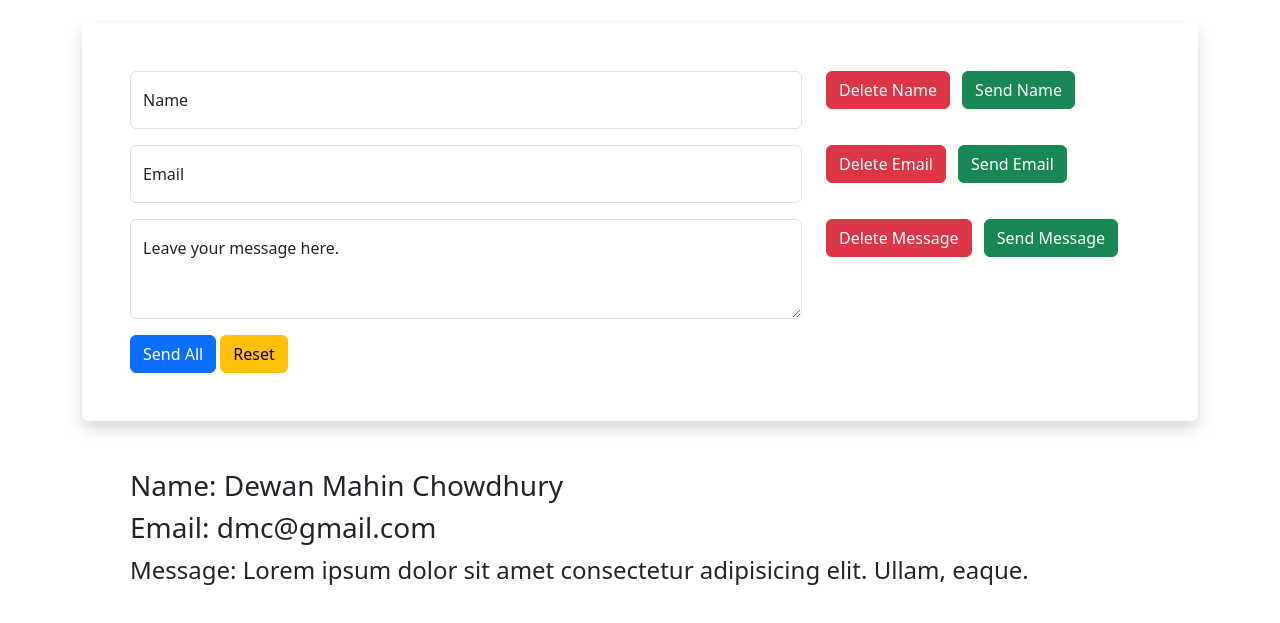
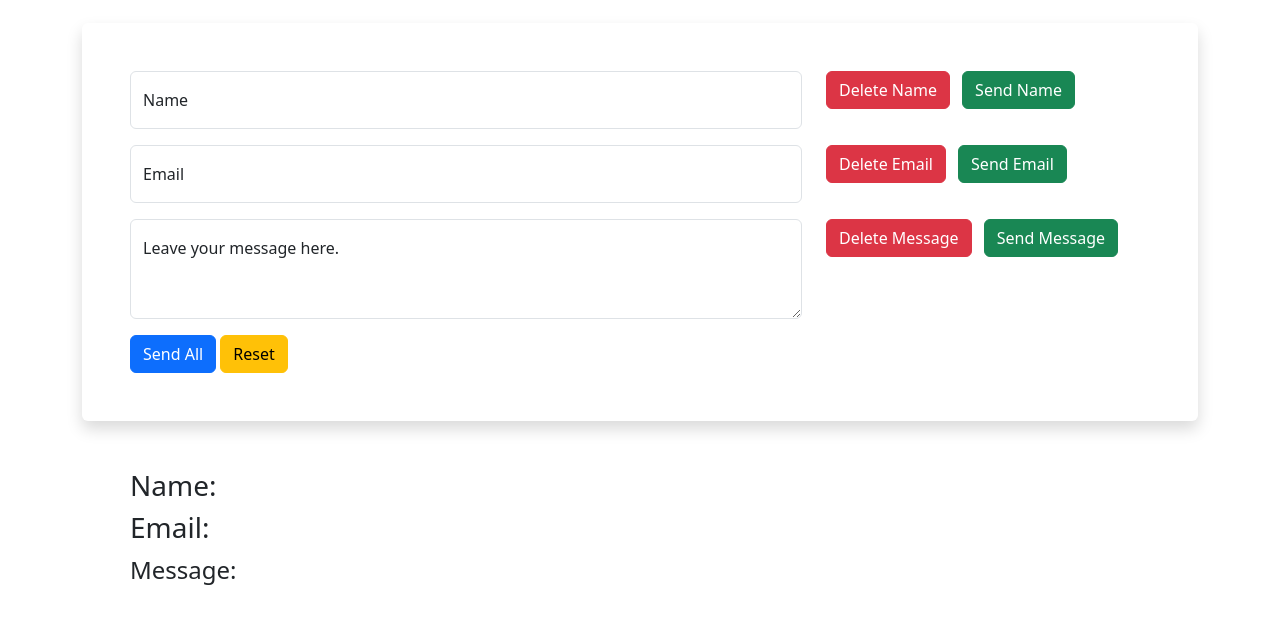
Before and after one commit to dewanmahin/contact-me, a plain HTML site: page index.html in a window 1280 px wide. Shown: the part 121-744 px from the top of the page. Drawn offline with nearby package versions, Linux system fonts and the light colour scheme.

Commit message:
display data on ui & after reloading data will appear on ui

```diff
--- a/app.js
+++ b/app.js
@@ -14,14 +14,17 @@ const sendInfo = (key) => {
     }else{
         localStorage.setItem('message', inputValue.value);
     }
+    displayDataOnUi();
 }
 // delete info from local storage
 const deleteInfo = (key) => {
-    localStorage.removeItem(key)
+    localStorage.removeItem(key);
+    displayDataOnUi();
 }
 // clear all local storage info
 const restAllInfo = () => {
     localStorage.clear();
+    displayDataOnUi();
 }
 // get obj if available or return an empty obj
 const formDataObj = () => {
@@ -45,3 +48,19 @@ const sendAllInfo = () => {
     const formDataStringified = JSON.stringify(formData);
     localStorage.setItem('formData', formDataStringified);
 }
+
+const displayDataOnUi = () => {
+    const nameArea = document.getElementById('nameArea');
+    const emailArea = document.getElementById('emailArea');
+    const messageArea = document.getElementById('messageArea');
+    // Name
+    const name = localStorage.getItem('name');
+    name ? nameArea.innerText = name : nameArea.innerText = '';
+    // Email
+    const email = localStorage.getItem('email');
+    email ? emailArea.innerText = email : emailArea.innerText = '';
+    // Message
+    const message = localStorage.getItem('message');
+    message ? messageArea.innerText = message : messageArea.innerText = '';
+}
+displayDataOnUi();
--- a/index.html
+++ b/index.html
@@ -6,7 +6,7 @@
     <meta name="viewport" content="width=device-width, initial-scale=1.0">
     <!-- Bootstrap CSS -->
     <link href="https://cdn.jsdelivr.net/npm/bootstrap@5.3.0-alpha1/dist/css/bootstrap.min.css" rel="stylesheet" integrity="sha384-GLhlTQ8iRABdZLl6O3oVMWSktQOp6b7In1Zl3/Jr59b6EGGoI1aFkw7cmDA6j6gD" crossorigin="anonymous">
-    <title>Document</title>
+    <title>Contact With LocalStorage</title>
 </head>
 <body>
 
@@ -57,9 +57,9 @@
         </div>
     </div>
     <div class="p-5">
-        <h3>Name: <span id="nameArea">Dewan Mahin Chowdhury</span></h3>
-        <h3>Email: <span id="emailArea">dmc@gmail.com</span></h3>
-        <p class="fs-4">Message: <span id="messageArea">Lorem ipsum dolor sit amet consectetur adipisicing elit. Ullam, eaque.</span></p>
+        <h3>Name: <span id="nameArea"></span></h3>
+        <h3>Email: <span id="emailArea"></span></h3>
+        <p class="fs-4">Message: <span id="messageArea"></span></p>
     </div>
 </section>
 
```
